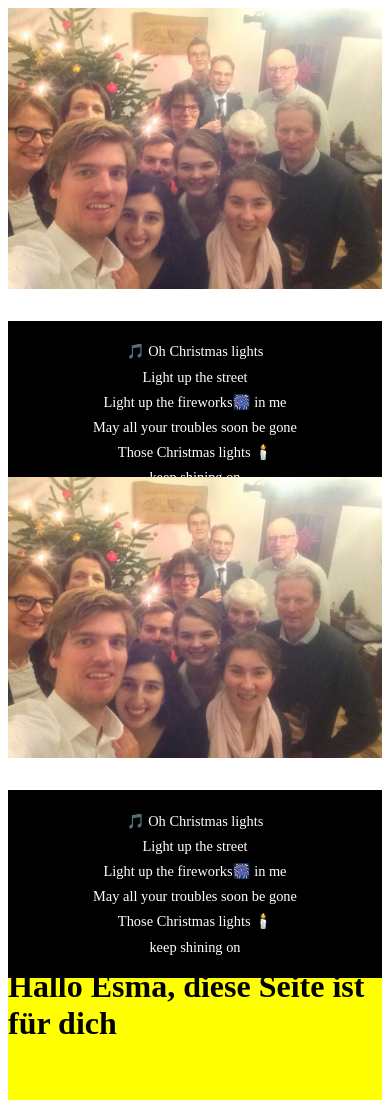
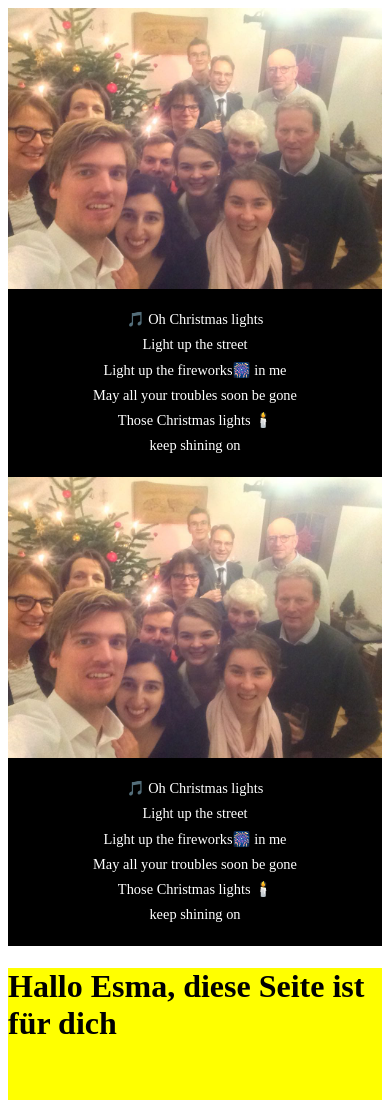
Before and after one commit to dberkenheide/forEsma, a website: page index.html in a window 390 px wide. Shown: the top 1100 px of the page. Drawn offline with Linux system fonts and the light colour scheme.

Commit message:
GridAreas benutzt.

```diff
--- a/index.html
+++ b/index.html
@@ -21,7 +21,7 @@
             keep shining on
         </div>
     </div>
-    <div class="grid-container">
+    <div class="grid-container-reversed">
         <img src="img/weihnachten_gruppenfoto.jpg">
         <div class="text-part">
             🎵 Oh Christmas lights<br>
--- a/main.css
+++ b/main.css
@@ -23,7 +23,16 @@ h1 {
 
 .grid-container {
     display: grid;
-    grid-template-columns: 66.6666% auto;
+    grid-template-areas:
+        "image-area text-area";
+    grid-template-columns: 66.6666% 1fr;
+}
+
+.grid-container-reversed {
+    display: grid;
+    grid-template-areas:
+        "text-area image-area";
+    grid-template-columns: 1fr 66.6666%;
 }
 
 .text-part {
@@ -37,12 +46,27 @@ h1 {
     background-color: black;
     color: white;
     padding: 5%;
+
+    grid-area: text-area;
+}
+
+.image-part {
+    grid-area: image-part;
 }
 
 @media screen and (max-width: 50em) {
     .grid-container {
-        grid-template-columns: auto;
-        grid-template-rows: 66.6666% auto;
+        grid-template-areas:
+            "image-area"
+            "text-area";
+        grid-template-columns: unset;
+    }
+
+    .grid-container-reversed {
+        grid-template-areas:
+            "image-area"
+            "text-area";
+        grid-template-columns: unset;
     }
 
     .text-part {
```
